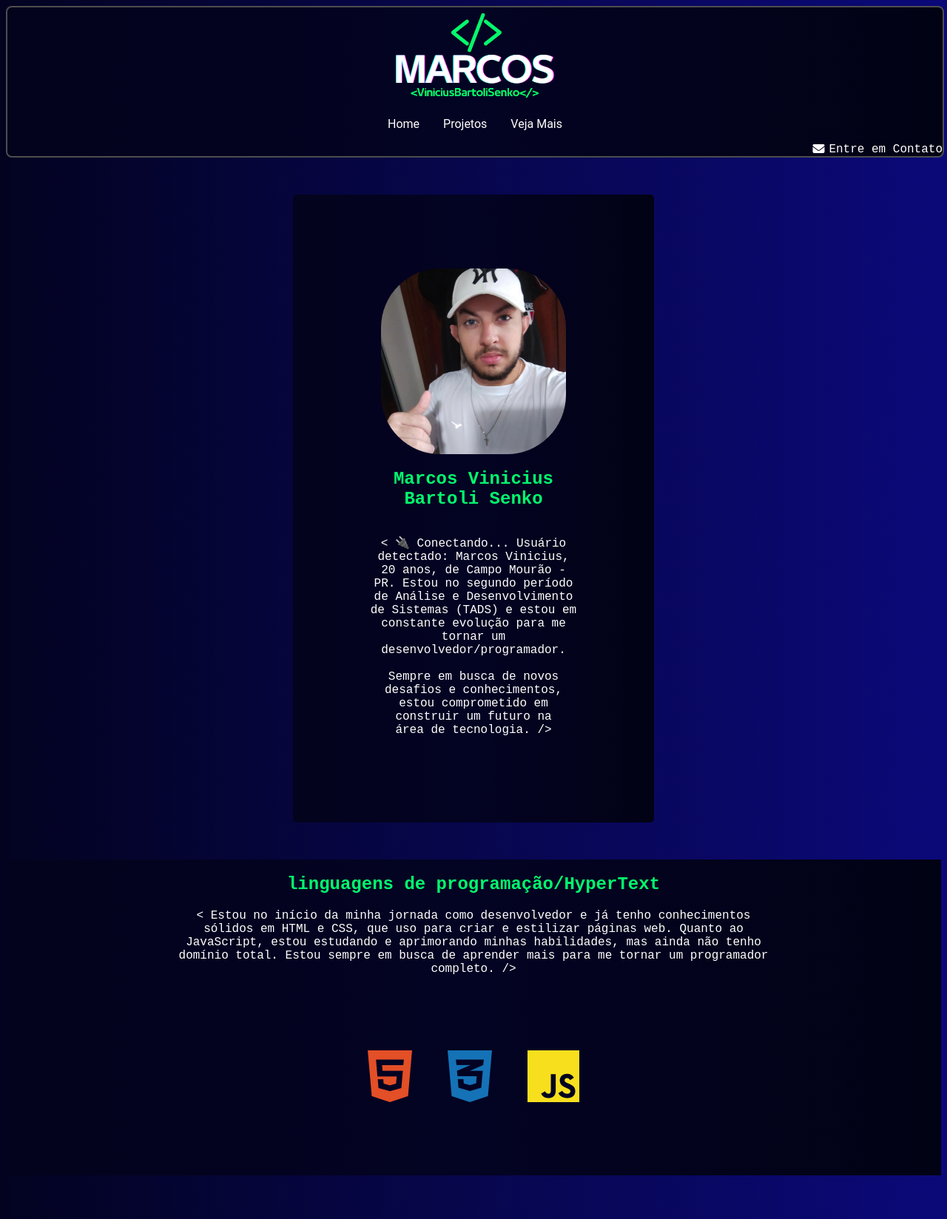
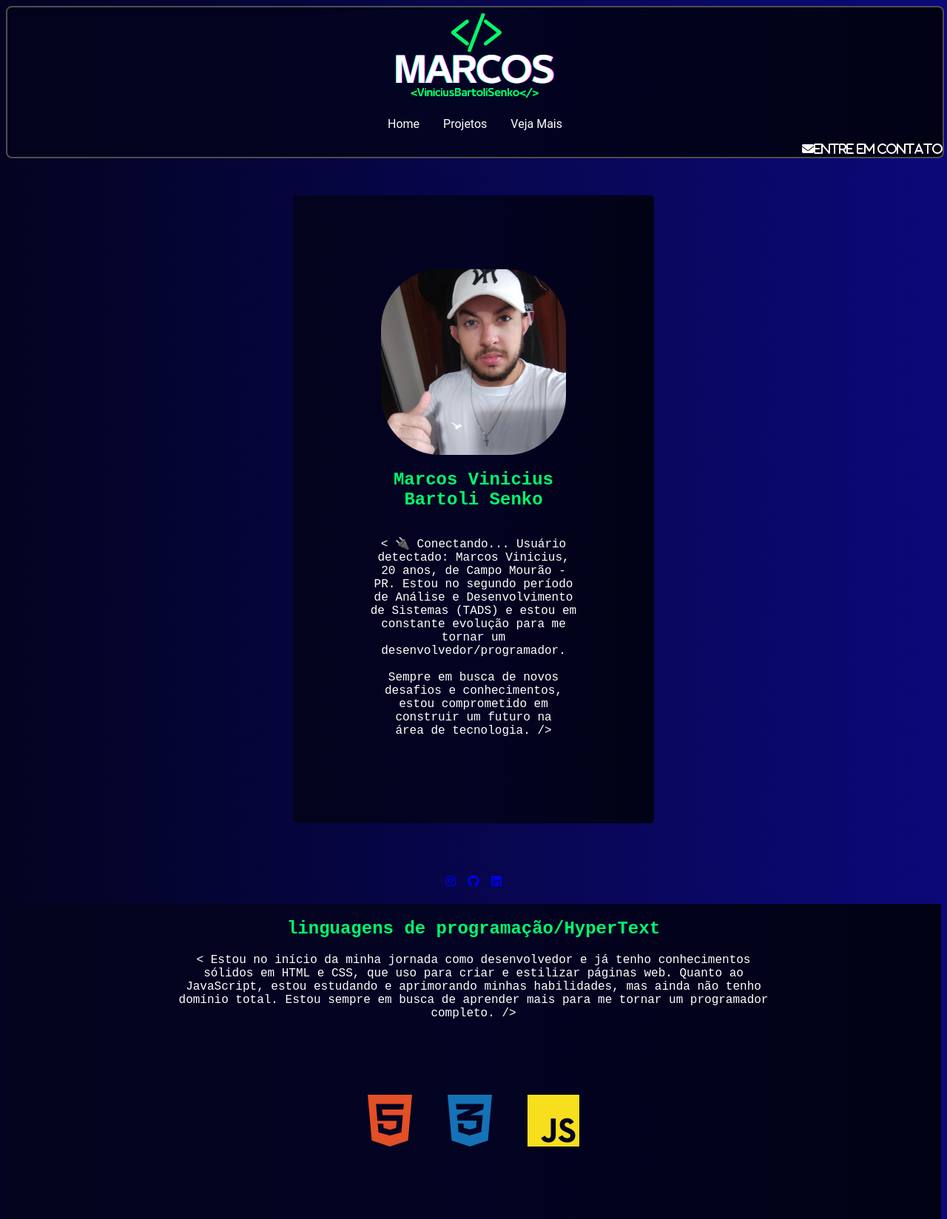
Before and after one commit to Marcosvini0001/sitepessoal, a PHP site: page / in a window 1280 px wide. Shown: the top 1648 px of the page at 74% size. Run offline with PHP 8.4, Linux system fonts and the light colour scheme; some libraries are stand-ins or nearby versions.

Commit message:
add div redes

```diff
--- a/index.php
+++ b/index.php
@@ -34,8 +34,9 @@
         </div>
 
         <div class="contato">
-            <i class="fa-solid fa-envelope"></i>
-            <a href="">Entre em Contato</a>
+            <a href="">
+                <i class="fa-solid fa-envelope">Entre em Contato</i>
+            </a>
         </div>
 
     </header>
--- a/paginas/home.php
+++ b/paginas/home.php
@@ -11,14 +11,25 @@
         </div>
     </section>
 
+    <div class="redes">
+        <a href="#" target="_blank">
+            <i class="fa-brands fa-instagram"></i>
+        </a>
+        <a href="#" target="_blank">
+            <i class="fa-brands fa-github"></i>
+        </a>
+        <a href="#" target="_blank">
+            <i class="fa-brands fa-linkedin"></i>
+        </a>
+    </div>
+
+
     <section class="linguagem">
         <div class="card-linguagem card">
             <h2><strong>linguagens de programação/HyperText</strong></h2>
             <p class="card-text">
                 < Estou no início da minha jornada como desenvolvedor e já tenho conhecimentos sólidos em HTML e CSS, que uso para criar e estilizar páginas web. Quanto ao JavaScript, estou estudando e aprimorando minhas habilidades, mas ainda não tenho domínio total. Estou sempre em busca de aprender mais para me tornar um programador completo. />
             </p>
-
-
             <div class="icons-linguagem">
                 <p class="icon-html"><i id="html" class="fa-brands fa-html5" title="HTML5" alt="HTML5"></i></i></p>
                 <p class="icon-css"><i id="css" class="fa-brands fa-css3-alt" title="CSS" alt="CSS"></i></p>
--- a/styles/main.css
+++ b/styles/main.css
@@ -81,3 +81,13 @@ main {
         }
     }
 }
+
+.redes{
+    display: flex;
+    justify-content: center;
+    gap: 16px;
+    padding: 20px;
+    a{
+        text-decoration: none;
+    }
+}
```
